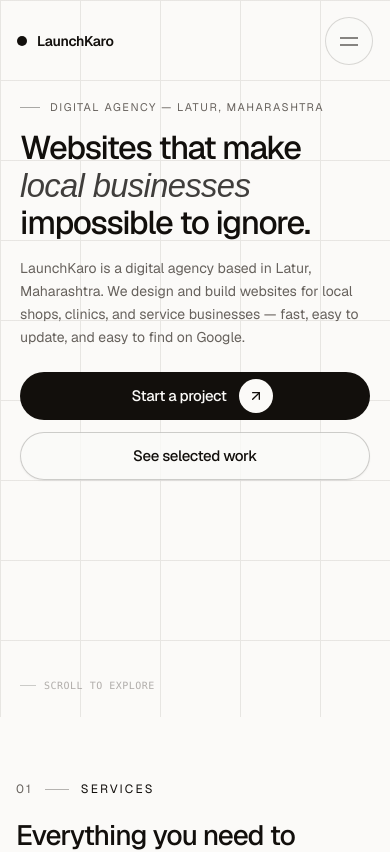
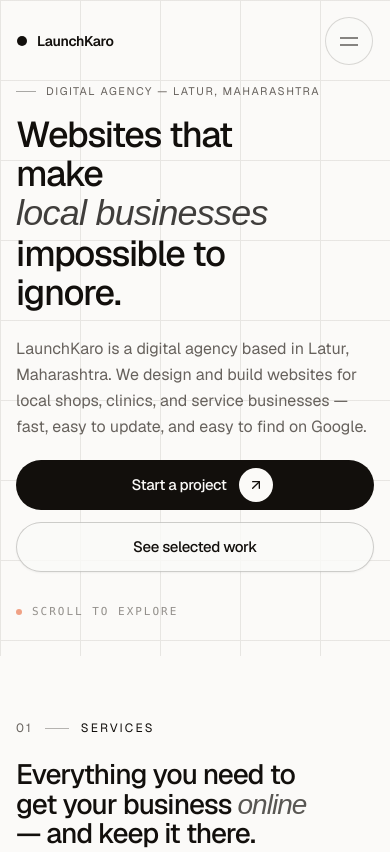
Before and after one commit to manoj-9899/launchkaro, a Next.js app: page / in a window 390 px wide. Shown: the top 852 px of the page. Built offline with nearby package versions, Linux system fonts and the light colour scheme; a web font is replaced by a local one.

Commit message:
fix(mobile): optimize mobile hero layout flow and responsive spacing

```diff
--- a/components/hero.tsx
+++ b/components/hero.tsx
@@ -8,8 +8,8 @@ const d = (ms: number) => ({ '--d': `${ms}ms` }) as CSSProperties
 export function Hero() {
   return (
     <section className="relative overflow-hidden">
-      {/* Hero viewport container: 85svh on mobile (Hero only in first viewport), 100vh on desktop */}
-      <div className="relative flex min-h-[85svh] flex-col justify-between px-5 pt-24 pb-6 sm:min-h-[88svh] sm:px-6 sm:pt-28 sm:pb-8 md:min-h-screen md:px-10 md:pt-28 md:pb-12 lg:pt-32 lg:pb-14">
+      {/* Content-driven mobile hero; full-screen min-height on desktop */}
+      <div className="relative flex flex-col justify-between px-4 pt-20 pb-8 sm:px-6 sm:pt-24 sm:pb-10 md:min-h-screen md:px-10 md:pt-28 md:pb-12 lg:pt-32 lg:pb-14">
         {/* Subtle grid backdrop across the full hero viewport */}
         <div
           aria-hidden
@@ -17,11 +17,11 @@ export function Hero() {
         />
 
         <div className="mx-auto flex w-full max-w-7xl flex-1 flex-col justify-between">
-          {/* Main Hero Content Block: Eyebrow + Headline + Description + CTAs */}
+          {/* Top group: Eyebrow + Headline */}
           <div className="flex flex-col pt-1 sm:pt-2">
             {/* Eyebrow */}
             <div
-              className="fade-up flex items-center gap-2.5 text-[11px] tracking-[0.14em] text-muted-foreground uppercase sm:gap-3 sm:text-xs sm:tracking-[0.18em]"
+              className="fade-up flex items-center gap-2.5 sm:gap-3 text-[11px] sm:text-xs tracking-[0.14em] sm:tracking-[0.18em] text-muted-foreground uppercase"
               style={d(300)}
             >
               <span className="h-px w-5 shrink-0 bg-foreground/35 sm:w-8" />
@@ -31,21 +31,27 @@ export function Hero() {
             </div>
 
             {/* Headline */}
-            <h1 className="mt-3.5 max-w-6xl text-[clamp(2.05rem,8.2vw,3.2rem)] leading-[1.02] font-medium tracking-[-0.04em] sm:mt-5 md:mt-8 md:text-[clamp(2.5rem,7.5vw,6.5rem)] md:leading-[0.98]">
-              {/* Mobile 3-line balanced layout for phone viewports */}
+            <h1 className="mt-4 max-w-6xl text-[clamp(2.15rem,9.2vw,3.6rem)] leading-[0.98] font-medium tracking-[-0.035em] sm:mt-6 md:mt-8 md:text-[clamp(2.5rem,7.5vw,6.5rem)]">
+              {/* Mobile 5-line layout matching mobile reference */}
               <span className="block md:hidden">
                 <span className="line-mask py-0.5">
-                  <span style={d(350)}>Websites that make</span>
+                  <span style={d(350)}>Websites that</span>
                 </span>
                 <span className="line-mask py-0.5">
-                  <span style={d(420)}>
+                  <span style={d(400)}>make</span>
+                </span>
+                <span className="line-mask py-0.5">
+                  <span style={d(450)}>
                     <em className="font-serif font-normal italic tracking-[-0.02em] text-foreground/80">
                       local businesses
                     </em>
                   </span>
                 </span>
                 <span className="line-mask py-0.5">
-                  <span style={d(490)}>impossible to ignore.</span>
+                  <span style={d(500)}>impossible to</span>
+                </span>
+                <span className="line-mask py-0.5">
+                  <span style={d(550)}>ignore.</span>
                 </span>
               </span>
 
@@ -66,28 +72,27 @@ export function Hero() {
                 </span>
               </span>
             </h1>
+          </div>
 
-            {/* Supporting Copy - placed directly beneath H1 */}
+          {/* Bottom group: Description + Action Buttons + Scroll indicator */}
+          <div className="mt-6 flex flex-col gap-4 sm:gap-6 md:mt-12 md:max-w-4xl pb-1 md:pb-3">
+            {/* Description - visible across screen sizes for content-driven mobile hierarchy */}
             <p
-              className="fade-up mt-4 text-sm sm:text-base leading-relaxed text-pretty text-muted-foreground md:mt-6 md:text-lg lg:text-xl md:max-w-4xl"
-              style={d(600)}
+              className="fade-up text-base leading-relaxed text-pretty text-muted-foreground md:text-lg lg:text-xl"
+              style={d(700)}
             >
               LaunchKaro is a digital agency based in Latur, Maharashtra. We design and build websites for local
               shops, clinics, and service businesses — fast, easy to update, and easy to find on Google.
             </p>
 
-            {/* CTA Group - placed directly beneath supporting copy */}
-            <div
-              className="fade-up mt-6 flex flex-col gap-3 sm:flex-row sm:items-center sm:gap-3.5 md:mt-8"
-              style={d(700)}
-            >
+            <div className="fade-up flex flex-col gap-3 pt-1 sm:flex-row sm:items-center sm:gap-3.5" style={d(800)}>
               <MagneticButton
                 href="#contact-form"
                 onClick={(e) => {
                   e.preventDefault()
                   window.dispatchEvent(new CustomEvent('open-contact-modal'))
                 }}
-                className="w-full h-12 sm:h-12.5 md:h-12 sm:w-auto text-[15px] sm:text-sm font-medium"
+                className="w-full h-12.5 sm:h-13.5 sm:w-auto md:h-12 text-[15px] sm:text-sm font-medium"
               >
                 Start a project
               </MagneticButton>
@@ -95,20 +100,20 @@ export function Hero() {
                 href="#work"
                 variant="outline"
                 icon={false}
-                className="w-full h-12 sm:h-12.5 md:h-12 sm:w-auto text-[15px] sm:text-sm font-medium"
+                className="w-full h-12.5 sm:h-13.5 sm:w-auto md:h-12 text-[15px] sm:text-sm font-medium"
               >
                 See selected work
               </MagneticButton>
             </div>
-          </div>
 
-          {/* Subtle Mobile Scroll Continuation Cue */}
-          <div
-            className="fade-up mt-6 flex items-center gap-2 text-[10px] font-mono tracking-wider uppercase text-muted-foreground/50 md:hidden"
-            style={d(800)}
-          >
-            <span className="h-px w-4 bg-foreground/20" />
-            <span>Scroll to explore</span>
+            {/* Scroll indicator sitting in natural document flow */}
+            <div
+              className="fade-up pt-4 sm:pt-6 flex items-center gap-2.5 text-[11px] font-mono tracking-[0.18em] uppercase text-muted-foreground/70"
+              style={d(900)}
+            >
+              <span className="size-1.5 rounded-full bg-signal animate-pulse" />
+              <span>SCROLL TO EXPLORE</span>
+            </div>
           </div>
         </div>
       </div>
```
Also changed, not shown: 2 other files (tests, documents, lock files or other folders).
